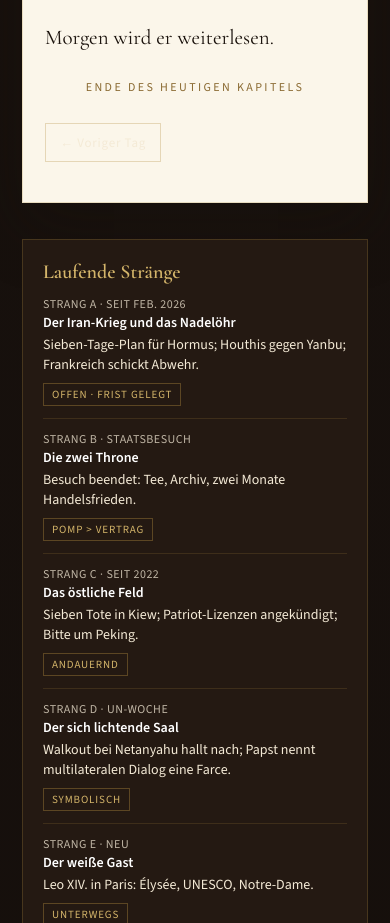
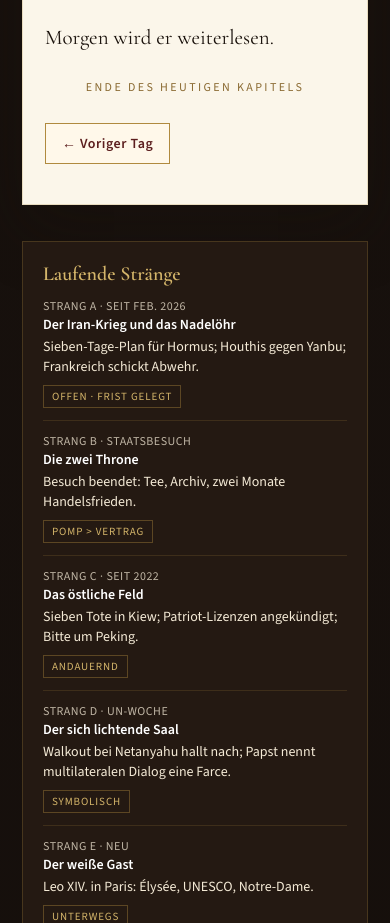
Before and after one commit to DaMaddin13/weltbuch, a Next.js app: page / in a window 390 px wide. Shown: the part 7500-8423 px from the top of the page. Built offline with nearby package versions, Linux system fonts and the light colour scheme.

Commit message:
Scroll-offset and readable day-nav buttons

```diff
--- a/app/globals.css
+++ b/app/globals.css
@@ -13,7 +13,10 @@
 }
 
 * { box-sizing: border-box; margin: 0; padding: 0; }
-html { scroll-behavior: smooth; }
+html {
+  scroll-behavior: smooth;
+  scroll-padding-top: 80px;
+}
 body {
   background:
     radial-gradient(1200px 600px at 50% -10%, rgba(176,138,62,0.12), transparent 60%),
@@ -116,7 +119,11 @@ a { color: inherit; }
   box-shadow: var(--shadow);
   padding: 56px 56px 64px;
 }
-.chapter-head { text-align: center; margin-bottom: 36px; }
+.chapter-head {
+  text-align: center;
+  margin-bottom: 36px;
+  scroll-margin-top: 88px;
+}
 .chapter-head .orn {
   color: var(--gold); letter-spacing: 0.4em; margin-bottom: 10px; font-size: 13px;
 }
@@ -264,11 +271,20 @@ a { color: inherit; }
   margin-top: 28px;
 }
 .day-nav a {
-  color: var(--parchment); text-decoration: none;
-  border: 1px solid rgba(176,138,62,0.3);
-  padding: 10px 14px; font-size: 13px; letter-spacing: 0.06em;
+  color: var(--oxblood);
+  text-decoration: none;
+  background: #fff8ea;
+  border: 1px solid var(--gold);
+  padding: 10px 16px;
+  font-size: 14px;
+  letter-spacing: 0.04em;
+  font-weight: 600;
 }
-.day-nav a:hover { border-color: var(--gold); color: var(--gold-lite); }
+.day-nav a:hover {
+  background: var(--oxblood);
+  border-color: var(--oxblood);
+  color: var(--parchment);
+}
 
 footer {
   text-align: center; color: #cbb892; padding: 40px 20px 56px;
@@ -308,6 +324,8 @@ footer {
 }
 
 @media (max-width: 720px) {
+  html { scroll-padding-top: 118px; }
+  .chapter-head { scroll-margin-top: 118px; }
   .topbar {
     flex-direction: column;
     align-items: stretch;
```
